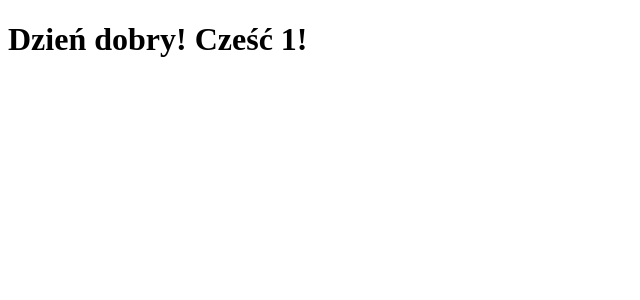
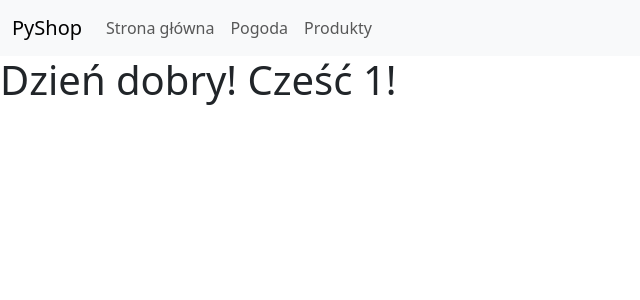
Before and after one commit to kacpersjsystems/python_24042023, a Flask app: page /hello/1 in a window 1280 px wide. Shown: the top 300 px of the page, without its empty margins (0-640 px from the left). Run offline with Flask 3, Linux system fonts and the light colour scheme; some libraries are stand-ins or nearby versions.

Commit message:
progress with products

```diff
--- a/main.py
+++ b/main.py
@@ -1,7 +1,11 @@
+from dotenv import load_dotenv
 from flask import Flask, render_template
+from os import getenv
+import psycopg2
 import requests
 
 application = Flask(__name__)
+load_dotenv()
 
 
 @application.route('/')
@@ -11,7 +15,7 @@ def index():
 
 @application.route('/hello/<first_name>')
 def hello(first_name):
-    #return f'Dzień dobry! Cześć {first_name.title()}!'
+    # return f'Dzień dobry! Cześć {first_name.title()}!'
 
     return render_template('hello.html', first_name=first_name)
 
@@ -20,3 +24,25 @@ def hello(first_name):
 def weather():
     with requests.get('https://danepubliczne.imgw.pl/api/data/synop') as response:
         return render_template('weather.html', stations=response.json())
+
+
+@application.route('/produkty')
+def products():
+    with psycopg2.connect(host=getenv('DB_HOST'), database=getenv('DB_NAME'), user=getenv('DB_USER'),
+                          password=getenv('DB_PASSWORD')) as connection:
+        cursor = connection.cursor()
+        cursor.execute('''SELECT
+	product_id,
+	product_name,
+	unit_price,
+	units_in_stock,
+	suppliers.company_name as supplier_name,
+	categories.category_name
+FROM
+	products
+LEFT JOIN suppliers ON products.supplier_id  = suppliers.supplier_id
+LEFT JOIN categories ON products.category_id  = categories.category_id
+WHERE
+	discontinued=0''')
+
+        return render_template('products.html', products=cursor.fetchall())
--- a/templates/hello.html
+++ b/templates/hello.html
@@ -1,10 +1,4 @@
-<!DOCTYPE html>
-<html lang="en">
-<head>
-    <meta charset="UTF-8">
-    <title>Hello!</title>
-</head>
-<body>
+{% extends "layout.html" %}
+{% block content %}
     <h1>Dzień dobry! Cześć {{ first_name.title() }}!</h1>
-</body>
-</html>
+{% endblock %}
--- a/templates/layout.html
+++ b/templates/layout.html
@@ -2,10 +2,31 @@
 <html lang="en">
 <head>
     <meta charset="UTF-8">
-    <title>Title</title>
+    <title>Sklep internetowy - {% block title %}Strona główna{% endblock %}</title>
     <link href="https://cdn.jsdelivr.net/npm/bootstrap@5.3.0-alpha3/dist/css/bootstrap.min.css" rel="stylesheet" integrity="sha384-KK94CHFLLe+nY2dmCWGMq91rCGa5gtU4mk92HdvYe+M/SXH301p5ILy+dN9+nJOZ" crossorigin="anonymous">
 </head>
 <body>
+<nav class="navbar navbar-expand-lg bg-body-tertiary">
+  <div class="container-fluid">
+    <a class="navbar-brand" href="{{ url_for('index') }}">PyShop</a>
+    <button class="navbar-toggler" type="button" data-bs-toggle="collapse" data-bs-target="#navbarNav" aria-controls="navbarNav" aria-expanded="false" aria-label="Toggle navigation">
+      <span class="navbar-toggler-icon"></span>
+    </button>
+    <div class="collapse navbar-collapse" id="navbarNav">
+      <ul class="navbar-nav">
+        <li class="nav-item">
+          <a class="nav-link{% block active_index%}{% endblock %}" aria-current="page" href="{{ url_for('index') }}">Strona główna</a>
+        </li>
+        <li class="nav-item">
+          <a class="nav-link{% block active_weather%}{% endblock %}" href="{{ url_for('weather') }}">Pogoda</a>
+        </li>
+        <li class="nav-item">
+          <a class="nav-link{% block active_products%}{% endblock %}" href="{{ url_for('products') }}">Produkty</a>
+        </li>
+      </ul>
+    </div>
+  </div>
+</nav>
 {% block content %}{% endblock %}
 <script src="https://cdn.jsdelivr.net/npm/bootstrap@5.3.0-alpha3/dist/js/bootstrap.bundle.min.js" integrity="sha384-ENjdO4Dr2bkBIFxQpeoTz1HIcje39Wm4jDKdf19U8gI4ddQ3GYNS7NTKfAdVQSZe" crossorigin="anonymous"></script>
 </body>
--- a/templates/weather.html
+++ b/templates/weather.html
@@ -1,4 +1,9 @@
 {% extends "layout.html" %}
+
+{% block title %}Pogoda{% endblock %}
+
+{% block active_weather %} active{% endblock %}
+
 {% block content %}
     <table class="table table-striped-columns">
         <thead>
```
Also changed, not shown: templates/index.html (+6 -11 lines), templates/products.html (added, +12 -0 lines), events.db (added), 2 other files.
